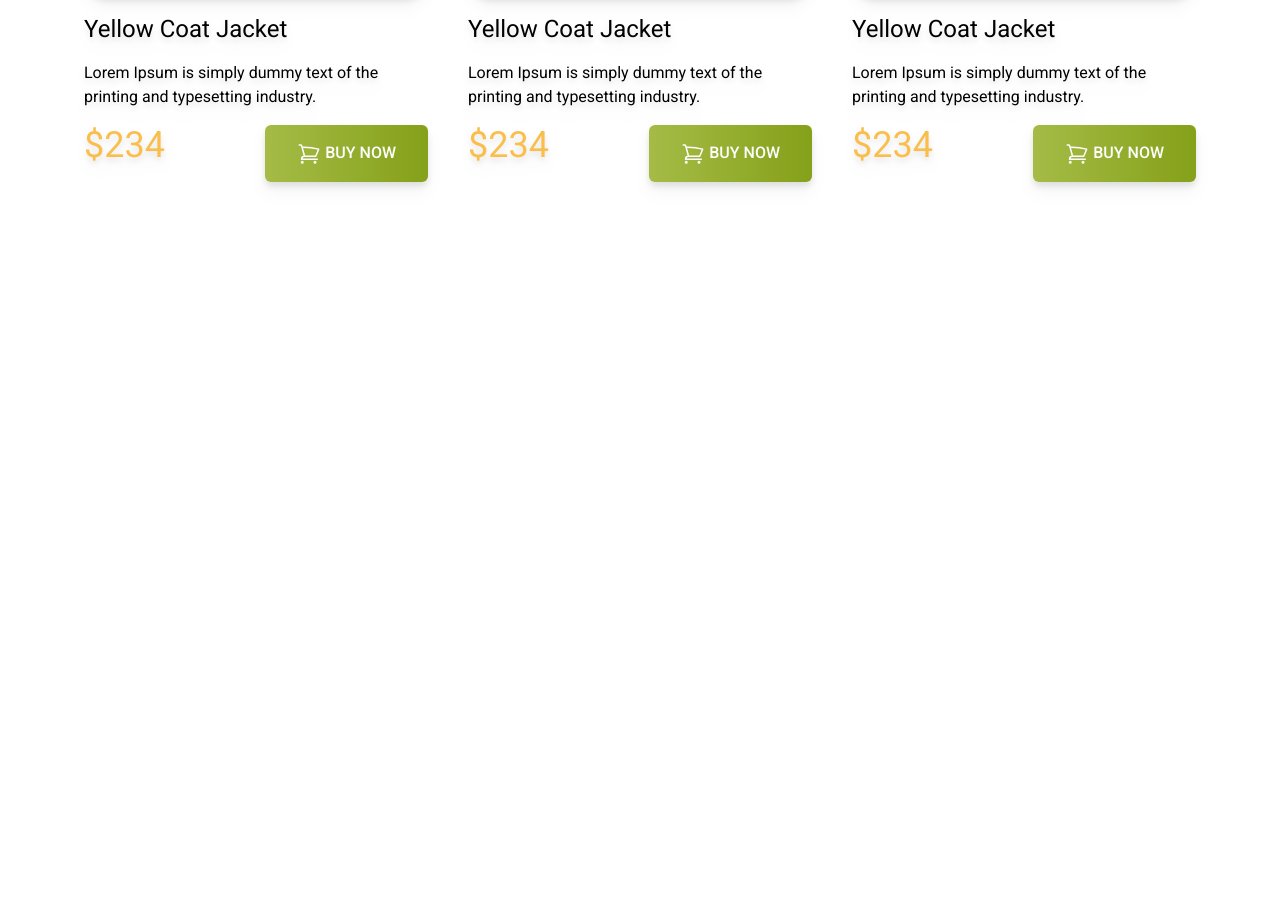
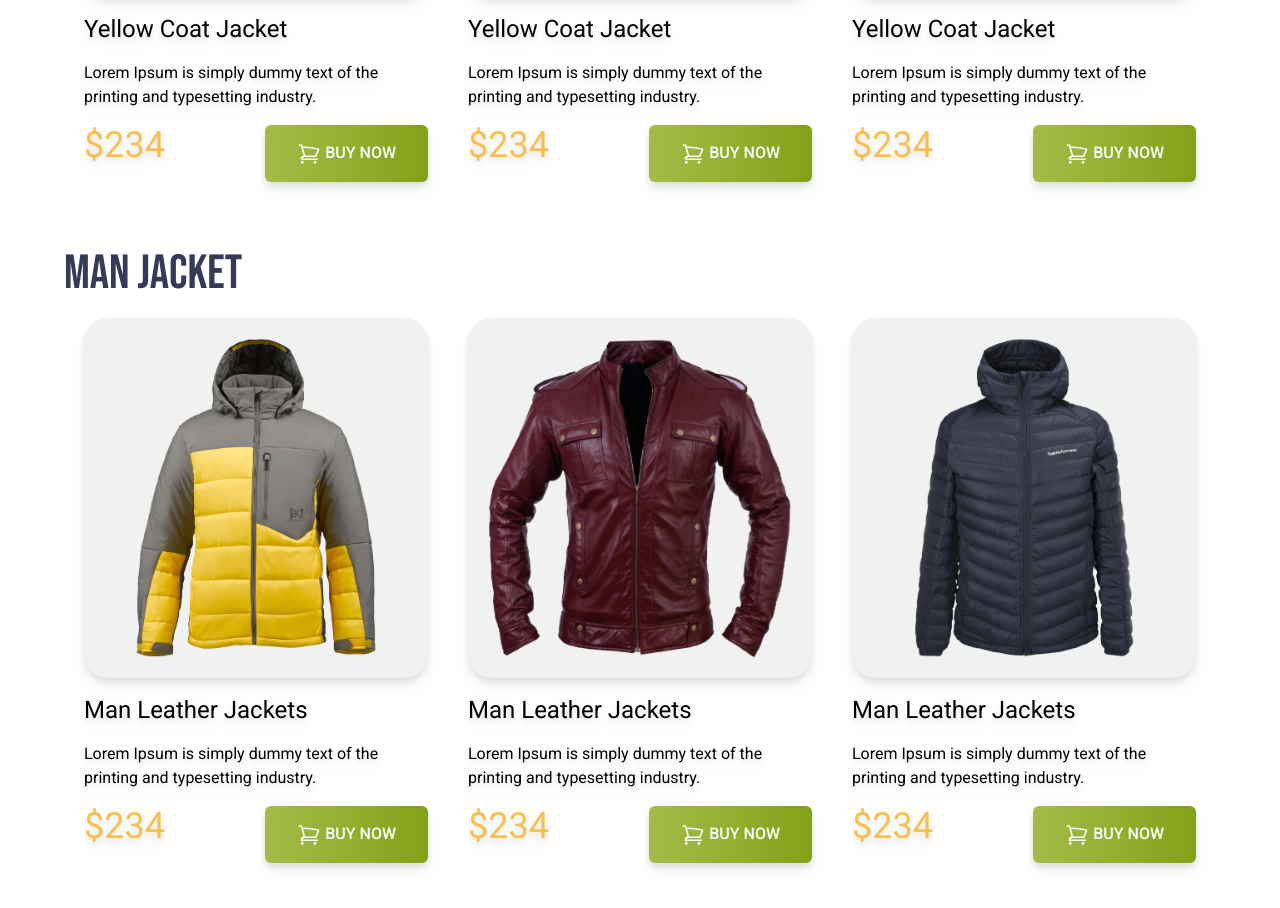
Before and after one commit to Chayon58/penguin-fusion-using-tailwind, a plain HTML site: page index.html in a window 1280 px wide. Shown: the part 1018-1926 px from the top of the page. Before the commit the page ends 1268 px from the top, so only its background shows below. Drawn offline with nearby package versions, Linux system fonts and the light colour scheme.

Commit message:
added men jacket card section

```diff
--- a/index.html
+++ b/index.html
@@ -101,7 +101,61 @@
              </div>
          </section>
 
+        <!-- men jacket section -->
+        <section class="my-12">
+            <h3 class="text-5xl uppercase text-[#363958] font-bebas-neue">Man Jacket</h3>
 
+            <!-- jacket card container -->
+             <div class="grid grid-cols-1 md:grid-cols-2 lg:grid-cols-3">
+                <!-- jacket card 1 -->
+                 <div class="p-5 space-y-4 drop-shadow-lg rounded-3xl">
+                    <img class="p-5 rounded-3xl bg-[#F1F1F1]" src="images/jacket-4.png" alt="">
+                    <h4 class="text-2xl">Man Leather Jackets</h4>
+                    <p>Lorem Ipsum is simply dummy text of the
+                        printing and typesetting industry.</p>
+                        <div class="flex justify-between">
+                            <h2 class="text-[#FABE4C] text-4xl">$234</h2>
+                            <button class="bg-green-300 px-8 py-4 rounded-md font-medium text-white bg-gradient-to-r from-[#A4BC46] to-[#85A019]">
+                                <svg xmlns="http://www.w3.org/2000/svg" fill="none" viewBox="0 0 24 24" stroke-width="1.5" stroke="currentColor" class="size-6 text-white inline">
+                                <path stroke-linecap="round" stroke-linejoin="round" d="M2.25 3h1.386c.51 0 .955.343 1.087.835l.383 1.437M7.5 14.25a3 3 0 0 0-3 3h15.75m-12.75-3h11.218c1.121-2.3 2.1-4.684 2.924-7.138a60.114 60.114 0 0 0-16.536-1.84M7.5 14.25 5.106 5.272M6 20.25a.75.75 0 1 1-1.5 0 .75.75 0 0 1 1.5 0Zm12.75 0a.75.75 0 1 1-1.5 0 .75.75 0 0 1 1.5 0Z" />
+                              </svg>
+                                BUY NOW</button>
+                        </div>
+                 </div>
+
+                 <!-- jacket card 2 -->
+                 <div class="p-5 space-y-4 drop-shadow-lg rounded-3xl">
+                    <img class="p-5 rounded-3xl bg-[#F1F1F1]" src="images/jacket-5.png" alt="">
+                    <h4 class="text-2xl">Man Leather Jackets</h4>
+                    <p>Lorem Ipsum is simply dummy text of the
+                        printing and typesetting industry.</p>
+                        <div class="flex justify-between">
+                            <h2 class="text-[#FABE4C] text-4xl">$234</h2>
+                            <button class="bg-green-300 px-8 py-4 rounded-md font-medium text-white bg-gradient-to-r from-[#A4BC46] to-[#85A019]">
+                                <svg xmlns="http://www.w3.org/2000/svg" fill="none" viewBox="0 0 24 24" stroke-width="1.5" stroke="currentColor" class="size-6 text-white inline">
+                                <path stroke-linecap="round" stroke-linejoin="round" d="M2.25 3h1.386c.51 0 .955.343 1.087.835l.383 1.437M7.5 14.25a3 3 0 0 0-3 3h15.75m-12.75-3h11.218c1.121-2.3 2.1-4.684 2.924-7.138a60.114 60.114 0 0 0-16.536-1.84M7.5 14.25 5.106 5.272M6 20.25a.75.75 0 1 1-1.5 0 .75.75 0 0 1 1.5 0Zm12.75 0a.75.75 0 1 1-1.5 0 .75.75 0 0 1 1.5 0Z" />
+                              </svg>
+                                BUY NOW</button>
+                        </div>
+                 </div>
+
+                 <!-- jacket card 3-->
+                 <div class="p-5 space-y-4 drop-shadow-lg rounded-3xl">
+                    <img class="p-5 rounded-3xl bg-[#F1F1F1]" src="images/jacket-6.png" alt="">
+                    <h4 class="text-2xl">Man Leather Jackets</h4>
+                    <p>Lorem Ipsum is simply dummy text of the
+                        printing and typesetting industry.</p>
+                        <div class="flex justify-between">
+                            <h2 class="text-[#FABE4C] text-4xl">$234</h2>
+                            <button class="bg-green-300 px-8 py-4 rounded-md font-medium text-white bg-gradient-to-r from-[#A4BC46] to-[#85A019]">
+                                <svg xmlns="http://www.w3.org/2000/svg" fill="none" viewBox="0 0 24 24" stroke-width="1.5" stroke="currentColor" class="size-6 text-white inline">
+                                <path stroke-linecap="round" stroke-linejoin="round" d="M2.25 3h1.386c.51 0 .955.343 1.087.835l.383 1.437M7.5 14.25a3 3 0 0 0-3 3h15.75m-12.75-3h11.218c1.121-2.3 2.1-4.684 2.924-7.138a60.114 60.114 0 0 0-16.536-1.84M7.5 14.25 5.106 5.272M6 20.25a.75.75 0 1 1-1.5 0 .75.75 0 0 1 1.5 0Zm12.75 0a.75.75 0 1 1-1.5 0 .75.75 0 0 1 1.5 0Z" />
+                              </svg>
+                                BUY NOW</button>
+                        </div>
+                 </div>
+             </div>
+         </section>
     </main>
     <footer>
 
```
